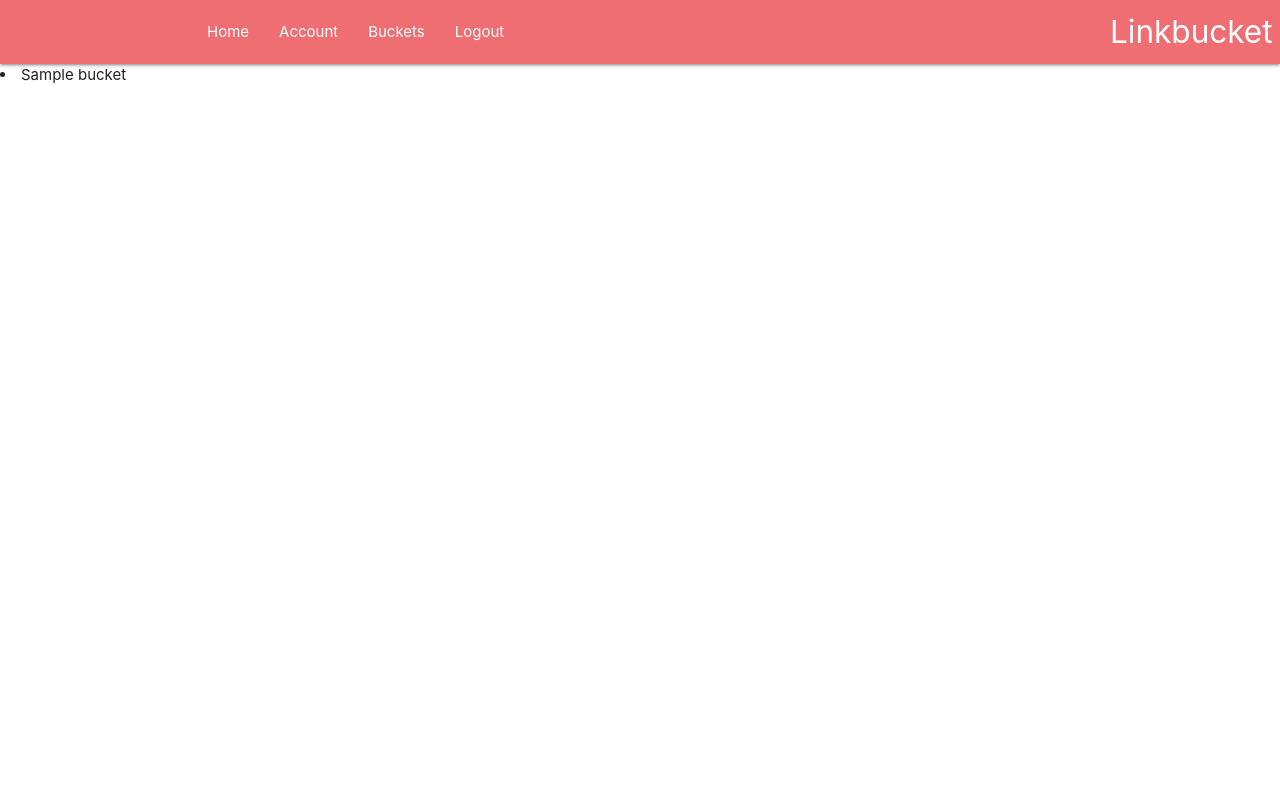
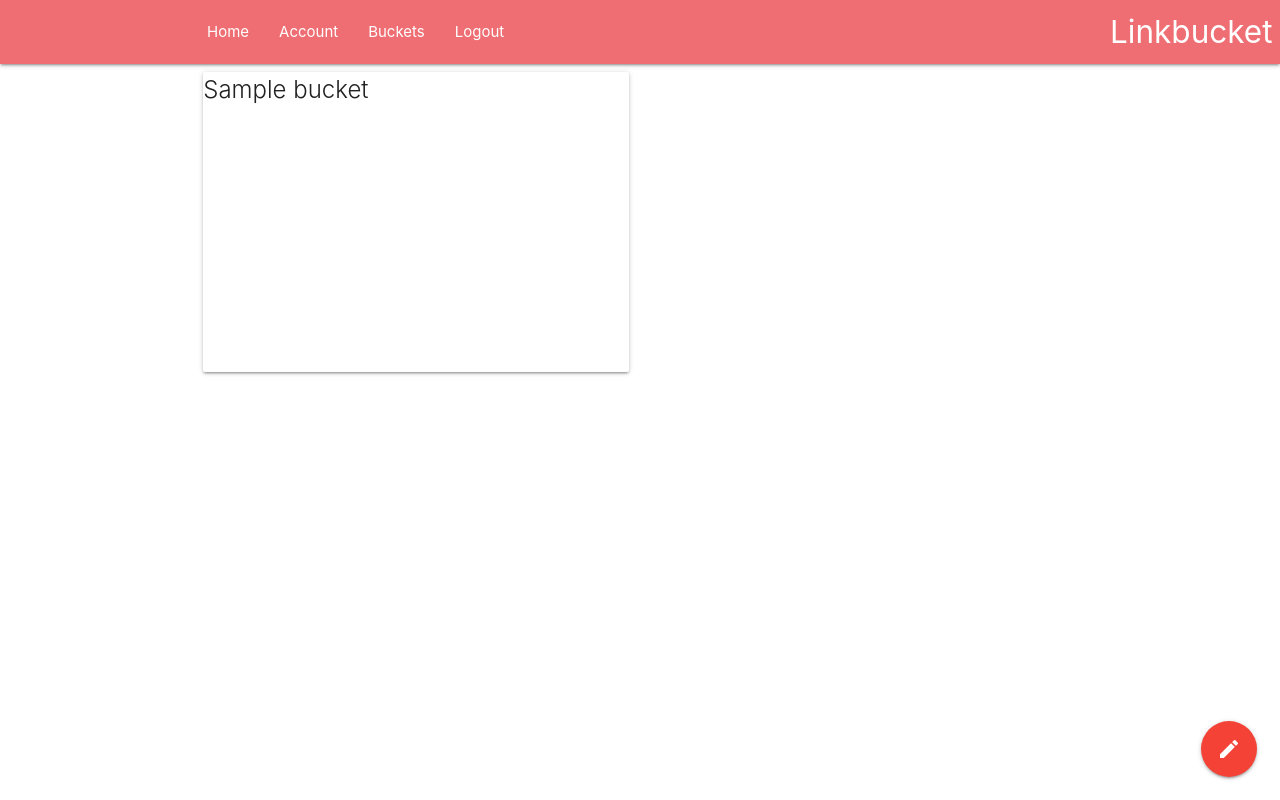
Before and after one commit to josuablejeru/linkbucket, a Flask app: page /buckets/1 in a window 1280 px wide. Run offline with Flask 2, Linux system fonts and the light colour scheme; a user stored in the database is signed in; tables that the repository leaves empty hold one stand-in row (values such as "Sample post").

Commit message:
Bucket names are displayed in a grid with two colums. Fixed action button created for adding, sharing and deleting buckets.

```diff
--- a/app/templates/buckets/list.html
+++ b/app/templates/buckets/list.html
@@ -2,10 +2,36 @@
 
 {% block content %}
 
-{% for bucket in buckets %}
+<div class="container">
+    {% for bucket in buckets %}
 
-    <li>{{ bucket.name }}</li>
+    <div class="row">
+        <div class="col s6 m6 l6">
 
-{% endfor %}
+            <div class="card small">
+                <span class="card-title activator grey-text text-darken-4">{{ bucket.name }}</span>
+
+            </div>
+
+        </div>
+    </div>
+
+    {% endfor %}
+
+    <div class="fixed-action-btn">
+      <a class="btn-floating btn-large red">
+        <i class="large material-icons">mode_edit</i>
+      </a>
+      <ul>
+        <li><a class="btn-floating red"><i class="material-icons">delete_forever</i></a></li>
+        <li><a class="btn-floating blue"><i class="material-icons">share</i></a></li>
+        <li><a class="btn-floating green"><i class="material-icons">add</i></a></li>
+      </ul>
+    </div>
+
+
+
+</div>
+
 
 {% endblock %}
```
